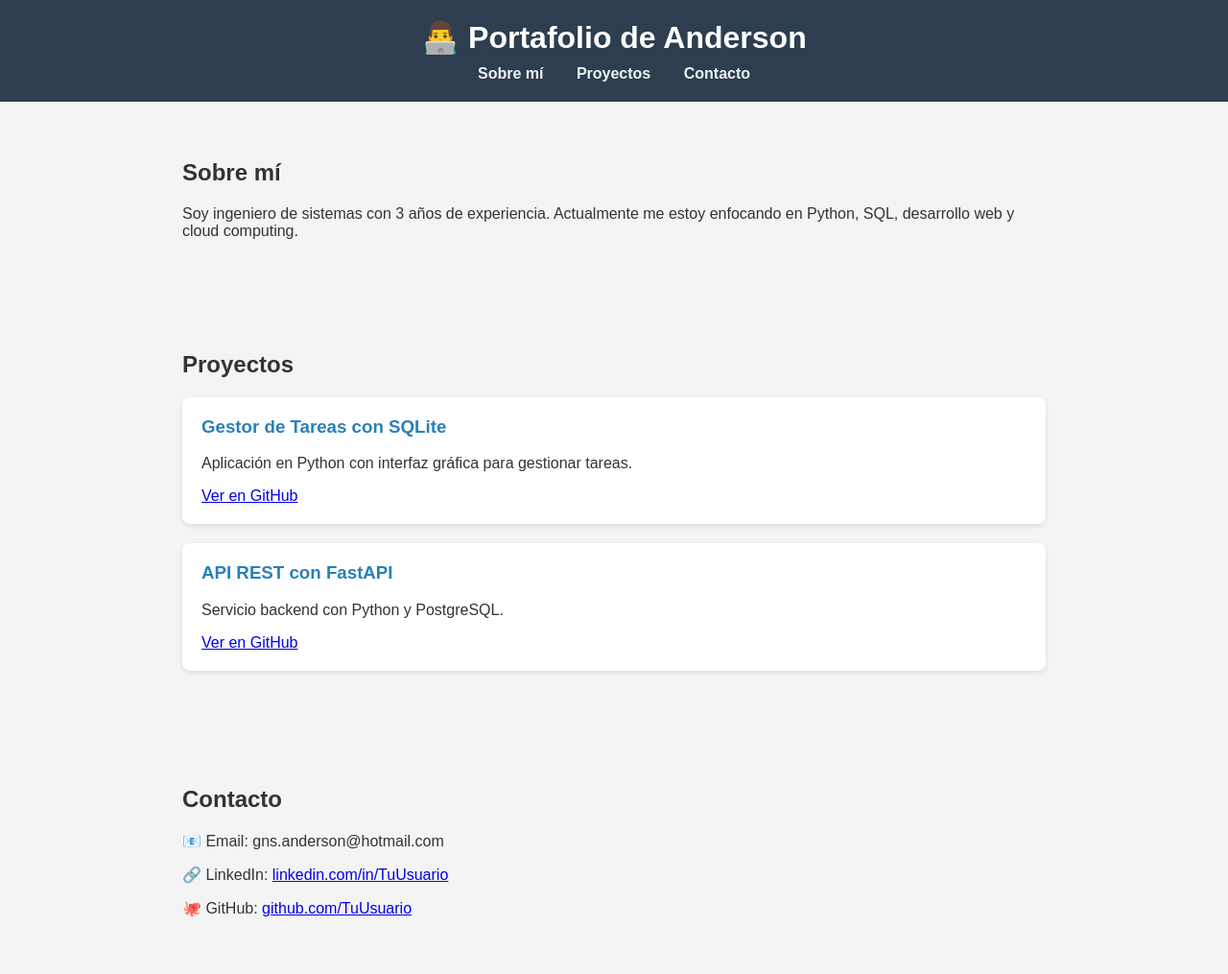
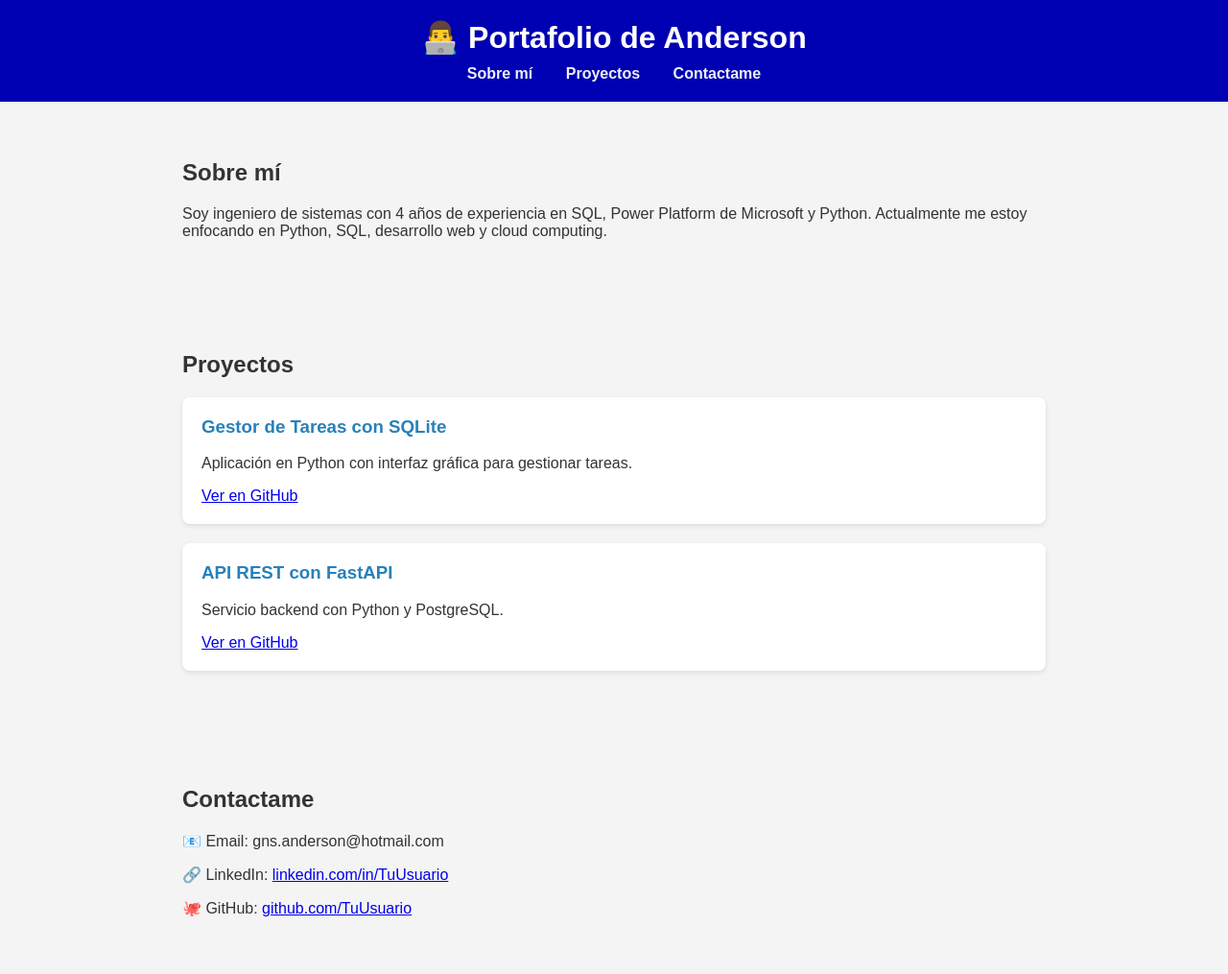
Before and after one commit to Anderson367/Anderson367.github.io, a plain HTML site: page index.html in a window 1280 px wide. Shown: the top 1015 px of the page at 96% size. Drawn offline with Linux system fonts and the light colour scheme.

Commit message:
Ajustes al color y textos

```diff
--- a/index.html
+++ b/index.html
@@ -2,7 +2,7 @@
 <html lang="es">
 <head>
   <meta charset="UTF-8">
-  <title>Portafolio de Anderson</title>
+  <title>Anderson Daza | Desarrollador</title>
   <style>
     body {
       font-family: Arial, sans-serif;
@@ -11,7 +11,7 @@
       color: #333;
     }
     header {
-      background: #2c3e50;
+      background: #0000b3;
       color: white;
       padding: 20px;
       text-align: center;
@@ -59,13 +59,13 @@
     <nav>
       <a href="#sobre-mi">Sobre mí</a>
       <a href="#proyectos">Proyectos</a>
-      <a href="#contacto">Contacto</a>
+      <a href="#contacto">Contactame</a>
     </nav>
   </header>
 
   <section id="sobre-mi">
     <h2>Sobre mí</h2>
-    <p>Soy ingeniero de sistemas con 3 años de experiencia. Actualmente me estoy enfocando en Python, SQL, desarrollo web y cloud computing.</p>
+    <p>Soy ingeniero de sistemas con 4 años de experiencia en SQL, Power Platform de Microsoft y Python. Actualmente me estoy enfocando en Python, SQL, desarrollo web y cloud computing.</p>
   </section>
 
   <section id="proyectos">
@@ -83,7 +83,7 @@
   </section>
 
   <section id="contacto">
-    <h2>Contacto</h2>
+    <h2>Contactame</h2>
     <p>📧 Email: gns.anderson@hotmail.com</p>
     <p>🔗 LinkedIn: <a href="https://linkedin.com/in/TuUsuario" target="_blank">linkedin.com/in/TuUsuario</a></p>
     <p>🐙 GitHub: <a href="https://github.com/Anderson367" target="_blank">github.com/TuUsuario</a></p>
```
